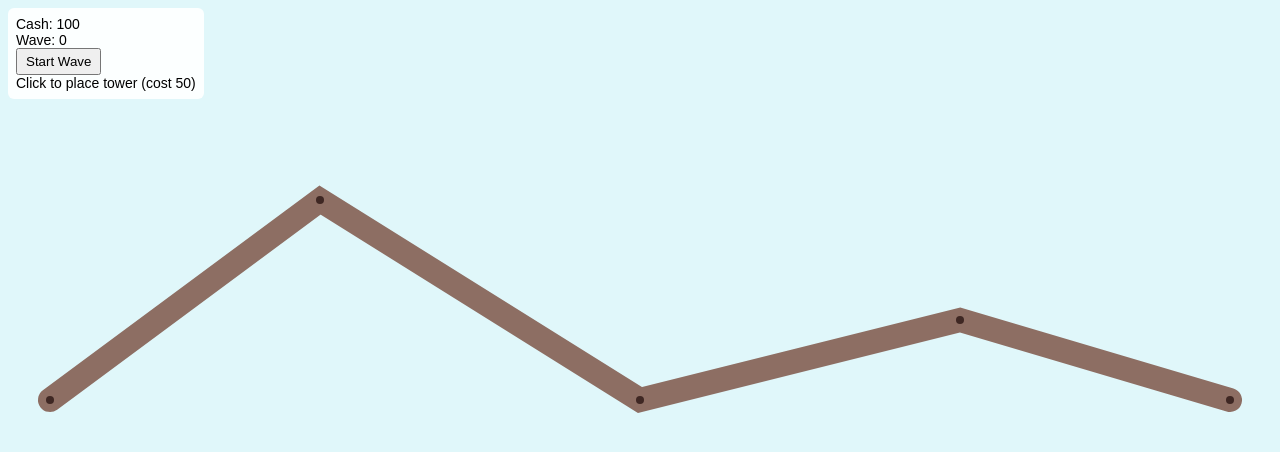
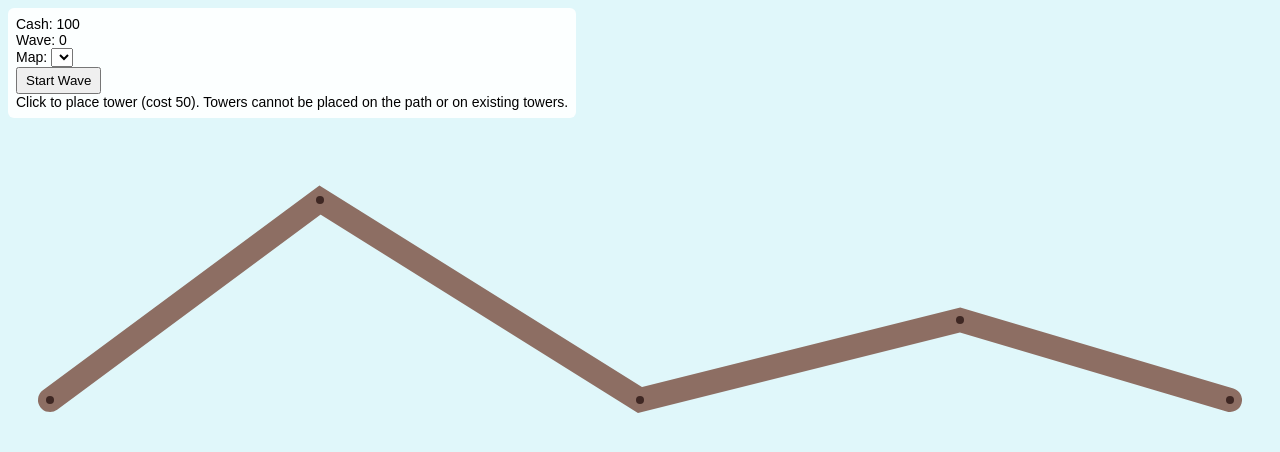
Before and after one commit to weemonethan-hash/bloonsdt, a plain HTML site: page index.html in a window 1280 px wide. Drawn offline with Linux system fonts and the light colour scheme.

Commit message:
Modify title and enhance UI for tower defense
Updated the title and added a map selection dropdown. Clarified tower placement instructions.

```diff
--- a/index.html
+++ b/index.html
@@ -2,7 +2,7 @@
 <html>
 <head>
   <meta charset="utf-8" />
-  <title>Tiny Tower Defense Prototype</title>
+  <title>Tiny Tower Defense — Maps & Placement</title>
   <meta name="viewport" content="width=device-width,initial-scale=1" />
   <link rel="stylesheet" href="style.css" />
 </head>
@@ -11,8 +11,11 @@
   <div id="ui">
     <div>Cash: <span id="cash">100</span></div>
     <div>Wave: <span id="wave">0</span></div>
+    <div>Map:
+      <select id="mapSelect"></select>
+    </div>
     <div><button id="startWave">Start Wave</button></div>
-    <div>Click to place tower (cost 50)</div>
+    <div>Click to place tower (cost 50). Towers cannot be placed on the path or on existing towers.</div>
   </div>
   <script src="main.js"></script>
 </body>
```
